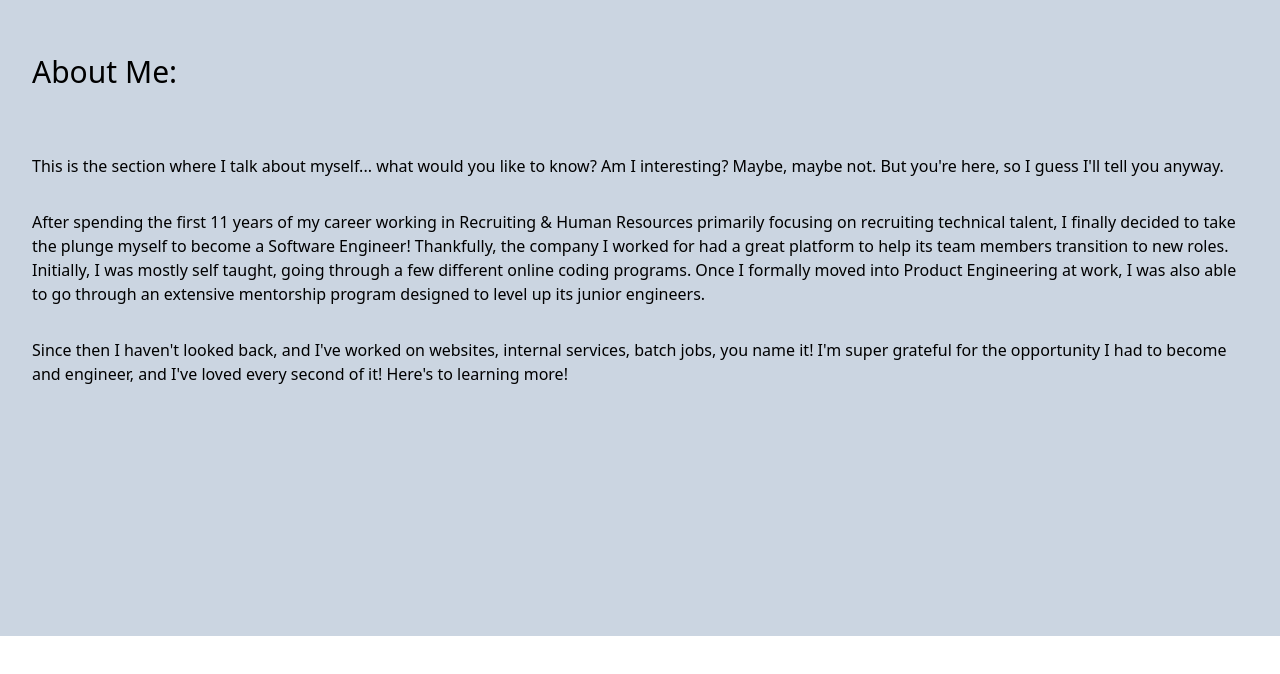
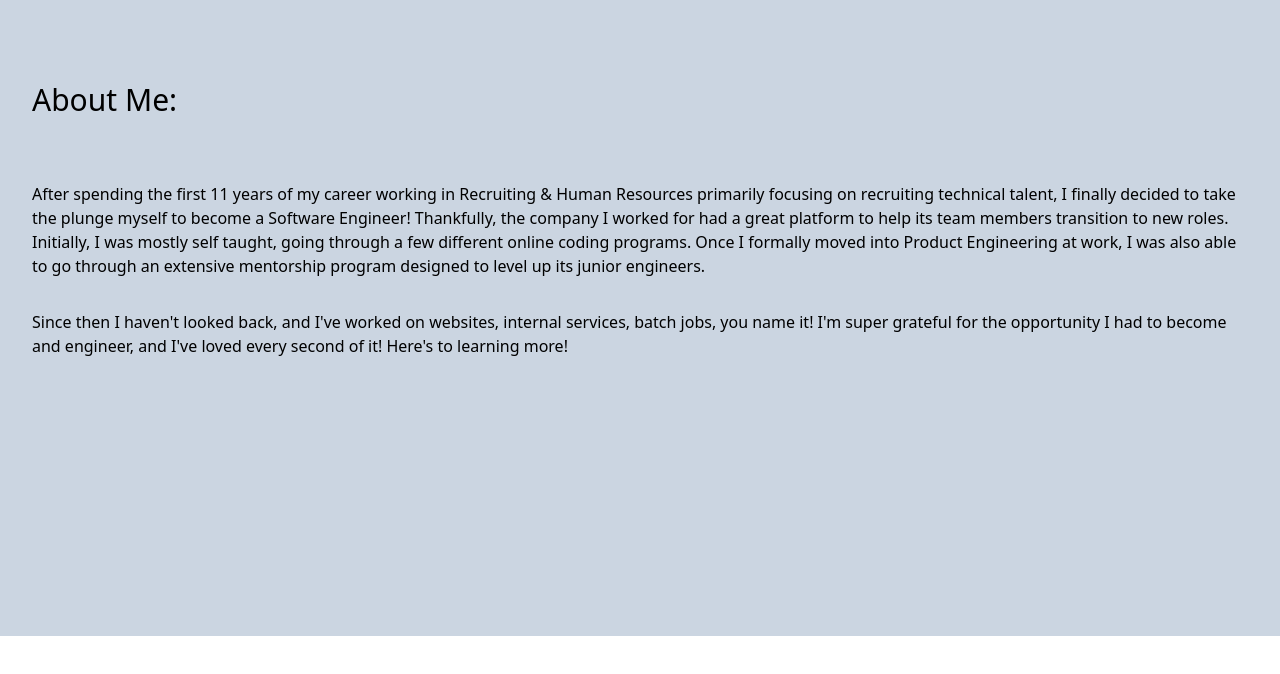
Before and after one commit to JSIK3S/joshsikes, a React (Create React App) app: page / in a window 1280 px wide. Shown: the part 1020-1694 px from the top of the page. Built offline with nearby package versions, Linux system fonts and the light colour scheme.

Commit message:
removes filler content

```diff
--- a/src/components/PageSections/AboutMe.tsx
+++ b/src/components/PageSections/AboutMe.tsx
@@ -3,11 +3,6 @@ function AboutMe() {
     <div className="h-screen flex items-center bg-slate-300">
       <section id="about" className="m-8">
         <h2 className="mb-16 text-3xl">About Me:</h2>
-        <p className="mb-8">
-          This is the section where I talk about myself... what would you like
-          to know? Am I interesting? Maybe, maybe not. But you're here, so I
-          guess I'll tell you anyway.
-        </p>
         <p className="mb-8">
           After spending the first 11 years of my career working in Recruiting &
           Human Resources primarily focusing on recruiting technical talent, I
```
